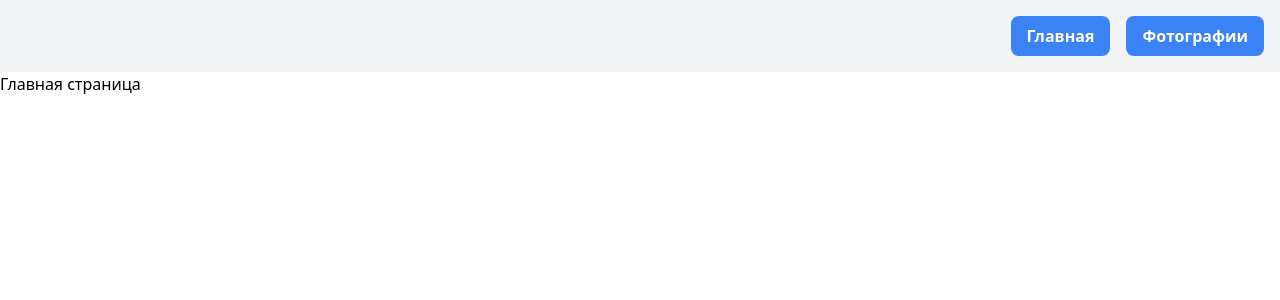
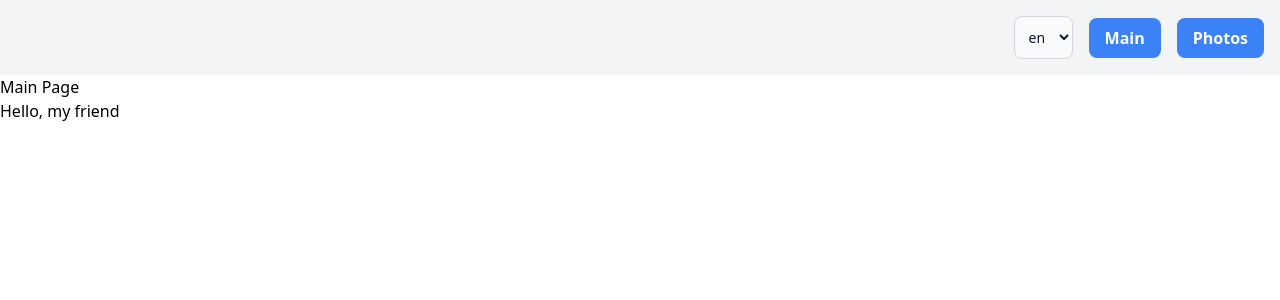
Before and after one commit to AnnSyh/vue2-tailwind-building, a Vue app: page / in a window 1280 px wide. Shown: the top 300 px of the page. Built offline with nearby package versions, Linux system fonts and the light colour scheme.

Commit message:
add locales

```diff
--- /dev/null
+++ b/localazy.json
@@ -0,0 +1,14 @@
+{
+    "writeKey": "your-write-key",
+    "readKey": "your-read-key",
+
+    "upload": {
+      "type": "json",
+      "files": "src/assets/locales/en.json",
+      "files": "src/assets/locales/ru.json"
+    },
+
+    "download": {
+      "files": "src/assets/locales/${lang}.json"
+    }
+}
--- a/package.json
+++ b/package.json
@@ -15,6 +15,7 @@
     "postcss": "^7.0.39",
     "tailwindcss": "npm:@tailwindcss/postcss7-compat@^2.2.17",
     "vue": "^2.6.14",
+    "vue-i18n": "^8.28.2",
     "vue-router": "^3.0.7"
   },
   "devDependencies": {
--- /dev/null
+++ b/src/assets/locales/en.json
@@ -0,0 +1,6 @@
+{
+    "hello": "Hello, my friend",
+    "main-page": "Main Page",
+    "main": "Main",
+    "photos": "Photos"
+  }
--- /dev/null
+++ b/src/assets/locales/ru.json
@@ -0,0 +1,6 @@
+{
+    "hello": "Привет, мой друг",
+    "main-page": "Главная страница",
+    "main": "Главная",
+    "photos": "Фотографии"
+  }
--- /dev/null
+++ b/src/components/LocaleSwitcher.vue
@@ -0,0 +1,46 @@
+<template>
+	<div class="">
+		<!-- <p>current lang = {{this.$i18n.locale}}</p> -->
+		<select
+			id="countries"
+			class="bg-gray-50 border border-gray-300 text-gray-900 text-sm rounded-lg focus:ring-blue-500 focus:border-blue-500 block w-full p-2.5 dark:bg-gray-700 dark:border-gray-600 dark:placeholder-gray-400 dark:text-white dark:focus:ring-blue-500 dark:focus:border-blue-500"
+			v-model="locale"
+			@change="switchLocale(locale)"
+		>
+			<option
+				v-for="locale in locales"
+				:key="locale"
+			>
+				{{locale}}
+			</option>
+		</select>
+
+	</div>
+
+</template>
+
+<script>
+  export default {
+	name:'LocaleSwitcher',
+
+	data() {
+		return {
+			locales:  ['en','ru'],
+			locale: this.$i18n.locale // получаю текущий язык
+		}
+	},
+
+	methods: {
+		switchLocale(locale){
+			if (this.$i18n.locale !== locale) {
+				this.$i18n.locale = locale
+			}
+		},
+	},
+
+  }
+</script>
+
+<style scoped>
+
+</style>
--- a/src/components/NavBar.vue
+++ b/src/components/NavBar.vue
@@ -1,8 +1,9 @@
 <template>
 	<div class="container m-auto">
 		<div class="flex gap-4 bg-gray-100 p-4 items-center justify-end">
-			<router-link to="/" class="bg-blue-500 hover:bg-blue-700 text-white font-bold py-2 px-4 rounded-lg">Главная</router-link>
-			<router-link to="/photo"  class="bg-blue-500 hover:bg-blue-700 text-white font-bold py-2 px-4 rounded-lg">Фотографии</router-link>
+			<LocaleSwitcher />
+			<router-link to="/" class="bg-blue-500 hover:bg-blue-700 text-white font-bold py-2 px-4 rounded-lg">{{$t('main')}}</router-link>
+			<router-link to="/photo"  class="bg-blue-500 hover:bg-blue-700 text-white font-bold py-2 px-4 rounded-lg">{{$t('photos')}}</router-link>
 		</div>
 
 	</div>
@@ -10,6 +11,19 @@
 </template>
 
 <script>
+import LocaleSwitcher from "@/components/LocaleSwitcher.vue";
+
+export default {
+	name: 'NavBar',
+	components: {
+		LocaleSwitcher
+	},
+    data() {
+      return {
+        model: false,
+      }
+    },
+  }
 
 </script>
 
--- a/src/components/pages/MainPage.vue
+++ b/src/components/pages/MainPage.vue
@@ -1,7 +1,7 @@
 <template>
 	<div class="container m-auto">
-		Главная страница
-		<!-- <p>{{ $t("message.hello") }}</p> -->
+		<p>{{$t('main-page')}}</p>
+		<p>{{$t('hello')}}</p>
 	</div>
 </template>
 
--- a/src/main.js
+++ b/src/main.js
@@ -3,12 +3,30 @@ import App from './App.vue'
 import './tailwind.css'
 import router from './router'
 import axios from "axios"
+import VueI18n from 'vue-i18n'
+import en from "../src/assets/locales/en.json";
+import ru from "../src/assets/locales/ru.json";
 
 Vue.config.productionTip = false
 Vue.prototype.axios = axios
+Vue.use(VueI18n)
 
+	// Готовые переводы сообщений локализаций
+	const messages = {
+		en,
+		ru
+	}
+
+	// Создание экземпляра VueI18n с настройками
+	const i18n = new VueI18n({
+    locale: 'en', // установка локализации по умолчанию
+    messages // установка сообщений локализаций
+    })
+
+	Vue.config.productionTip = false
 
 new Vue({
   router,
+  i18n,
   render: h => h(App),
 }).$mount('#app')
```
Also changed, not shown: 1 other file (tests, documents, lock files or other folders).
